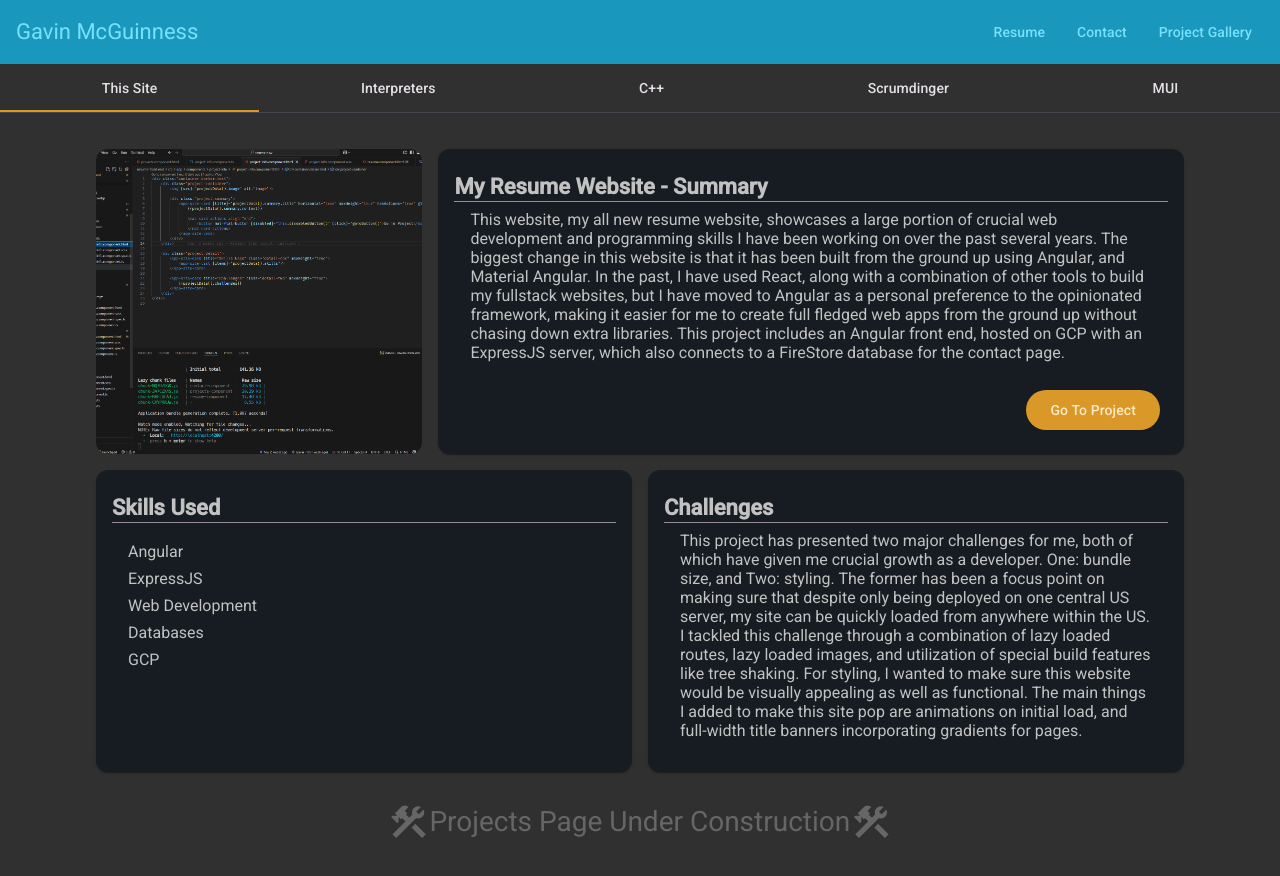
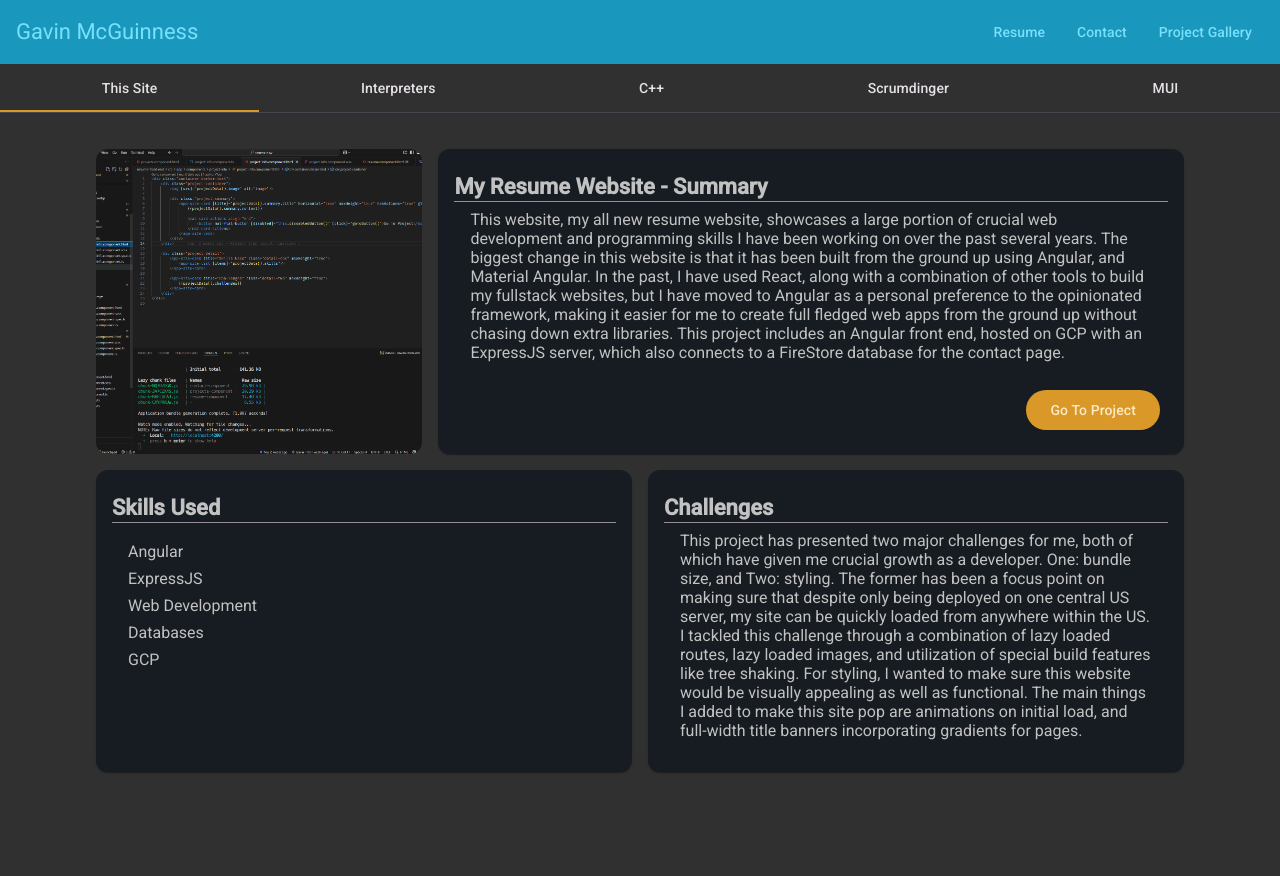
Before and after one commit to Gavin-10/resume-new, an Angular app in the folder resume-front-end/: page /projects in a window 1280 px wide. Shown: the top 876 px of the page. After the commit the page ends 820 px from the top, so only its background shows below. Built offline with nearby package versions, Linux system fonts and the light colour scheme.

Commit message:
Project construction mark removed

```diff
--- a/resume-front-end/src/app/pages/projects/projects.component.html
+++ b/resume-front-end/src/app/pages/projects/projects.component.html
@@ -9,9 +9,3 @@
 <div class="extra-margin-top">
   <app-project-info [projectData]="this.activeLink()"/>
 </div>
-
-<div class="temp">
-    <mat-icon fontIcon="construction"/>
-    <p>Projects Page Under Construction</p>
-    <mat-icon fontIcon="construction"/>
-</div>
--- a/resume-front-end/src/app/pages/projects/projects.component.scss
+++ b/resume-front-end/src/app/pages/projects/projects.component.scss
@@ -2,20 +2,3 @@
 @use '../../styles/colors';
 @use '../../styles/helpers';
 @use '../../styles/breakpoints';
-
-.temp {
-    display: flex;
-    justify-content: center;
-    align-items: center;
-    text-align: center;
-    margin: auto;
-    margin-top: 24px;
-    color: colors.$dark-text-accent;
-    transform: scale(1.75);
-    max-width: 57%;
-
-    @media (max-width: 500px) {
-        transform: scale(1.25);
-        max-width: 80%;
-    }
-}
--- a/resume-front-end/src/app/pages/projects/projects.component.ts
+++ b/resume-front-end/src/app/pages/projects/projects.component.ts
@@ -1,7 +1,6 @@
 import { Component, signal } from '@angular/core';
 
 import { MatTabsModule } from '@angular/material/tabs';
-import { MatIcon } from '@angular/material/icon';
 
 import { ProjectInfoComponent } from '../../components/project-info/project-info.component';
 
@@ -10,7 +9,7 @@ import ProjectData from '../../Resources/projects/projects.json';
 
 @Component({
   selector: 'app-projects',
-  imports: [MatTabsModule, MatIcon, ProjectInfoComponent],
+  imports: [MatTabsModule, ProjectInfoComponent],
   templateUrl: './projects.component.html',
   styleUrl: './projects.component.scss'
 })
```
